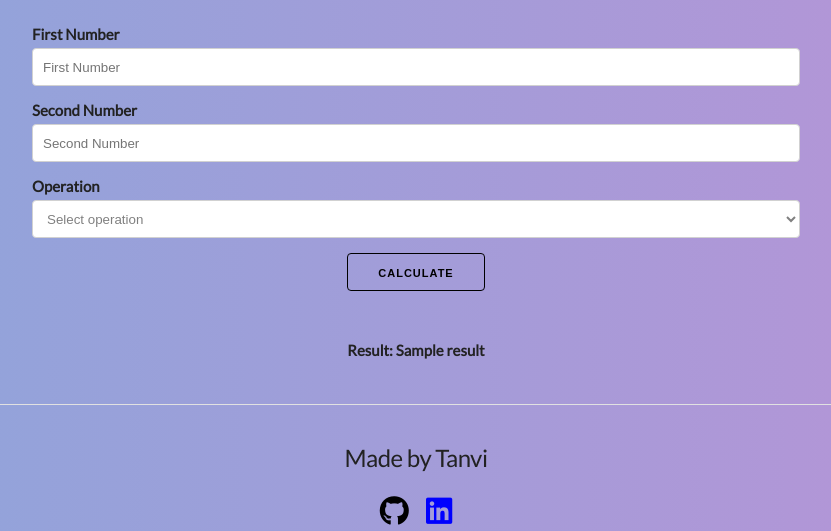
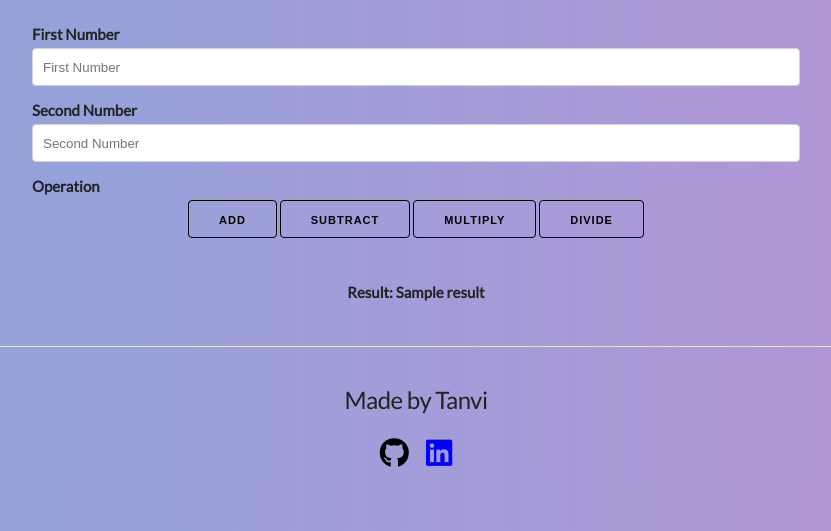
Before and after one commit to tanvi355/Flask-Projects, a Flask app: template BMI Calculator (Flask)/templates/index.html in a window 1280 px wide. Shown: the part 147-678 px from the top of the page, without its empty margins (224-1055 px from the left). Run offline with Flask 2, Linux system fonts and the light colour scheme; the template is opened without the code that fills it: most values are stand-ins (such as "Sample title", 1, 10 or a date in 2020); some libraries are stand-ins or nearby versions.

Commit message:
added buttons

```diff
--- a/Simple Calculator (Flask)/app.py
+++ b/Simple Calculator (Flask)/app.py
@@ -15,17 +15,16 @@ def main():
 def send():
     try:
         if request.method == 'POST':
-            #start pulling the data from form input
+            #start pulling the data (name) from form input
             var1 = request.form['var1']
             var2 = request.form['var2']
-            operation = request.form['operation']
 
             #calculating answer
-            if operation == 'add':
+            if request.form.get('add'):
                 ans = float(var1) + float(var2)
-            elif operation == 'subtraction':
+            elif request.form.get('subtract'):
                 ans = float(var1) - float(var2)
-            elif operation == 'multiply':
+            elif request.form.get('multiply'):
                 ans = float(var1) * float(var2)
             else:
                 ans = float(var1) / float(var2)
--- a/Simple Calculator (Flask)/static/style.css
+++ b/Simple Calculator (Flask)/static/style.css
@@ -21,7 +21,11 @@ select:invalid {
     text-align: left;
 }
 
-#calc_btn{
+#btn{
     color: black;
     border-color: black;
 }
+
+#btn:focus{
+    background: blue;
+}
--- a/Simple Calculator (Flask)/templates/index.html
+++ b/Simple Calculator (Flask)/templates/index.html
@@ -47,15 +47,22 @@
                 />
 
                 <label for="Operation" id="op">Operation</label>
+                <!--
                 <select required class="u-full-width" name="operation">
                      <option value="" disabled selected hidden>Select operation</option>
                      <option value="add">Add</option>
-                     <option value="subtract">Subtract</option>
+                     <option value="subtraction">Subtract</option>
                      <option value="multiply">Multiply</option>
                      <option value="divide">Divide</option>
                 </select>
+                -->
 
-                <input type="submit" value="Calculate" id="calc_btn" />
+                <button type="submit" class="btn btn-primary btn-lg" name="add" value="add" id="btn"> Add </button>
+                <button type="submit" name="subtract" value="subtract" id="btn"> Subtract </button>
+                <button type="submit" name="multiply" value="multiply" id="btn"> Multiply </button>
+                <button type="submit" name="divide" value="divide" id="btn"> Divide </button>
+
+                <!--<input type="submit" value="Calculate" id="calc_btn" />-->
             </form>
             <!--Form ends-->
 
@@ -70,7 +77,7 @@
         <div class="container">
             <h5>Made by Tanvi</h5>
             <a href="https://github.com/tanvi355"><i class="fab fa-github fa-2x" style="color:black"></i></a>
-	    &nbsp;&nbsp;&nbsp;&nbsp;
+	        &nbsp;&nbsp;&nbsp;&nbsp;
             <a target="_blank" href="https://www.linkedin.com/in/tanvi-bugdani/"><i class="fab fa-linkedin fa-2x" style="color:blue"></i></a>
         </div>
 
```
